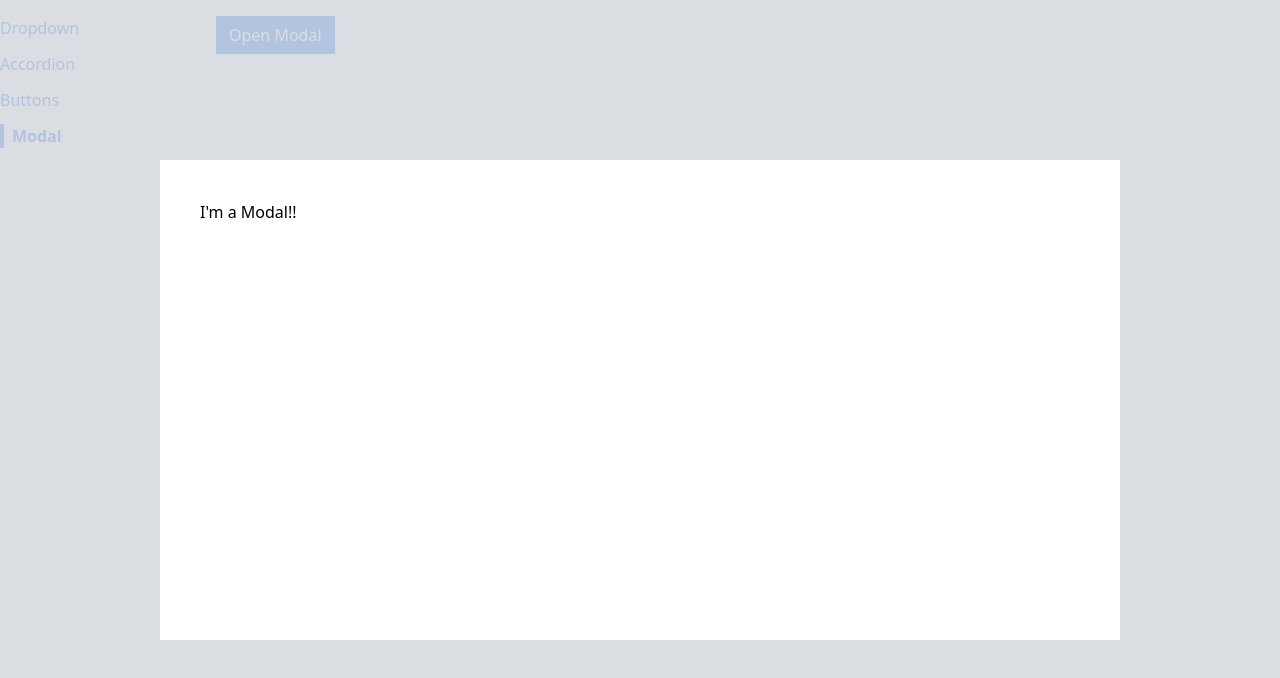
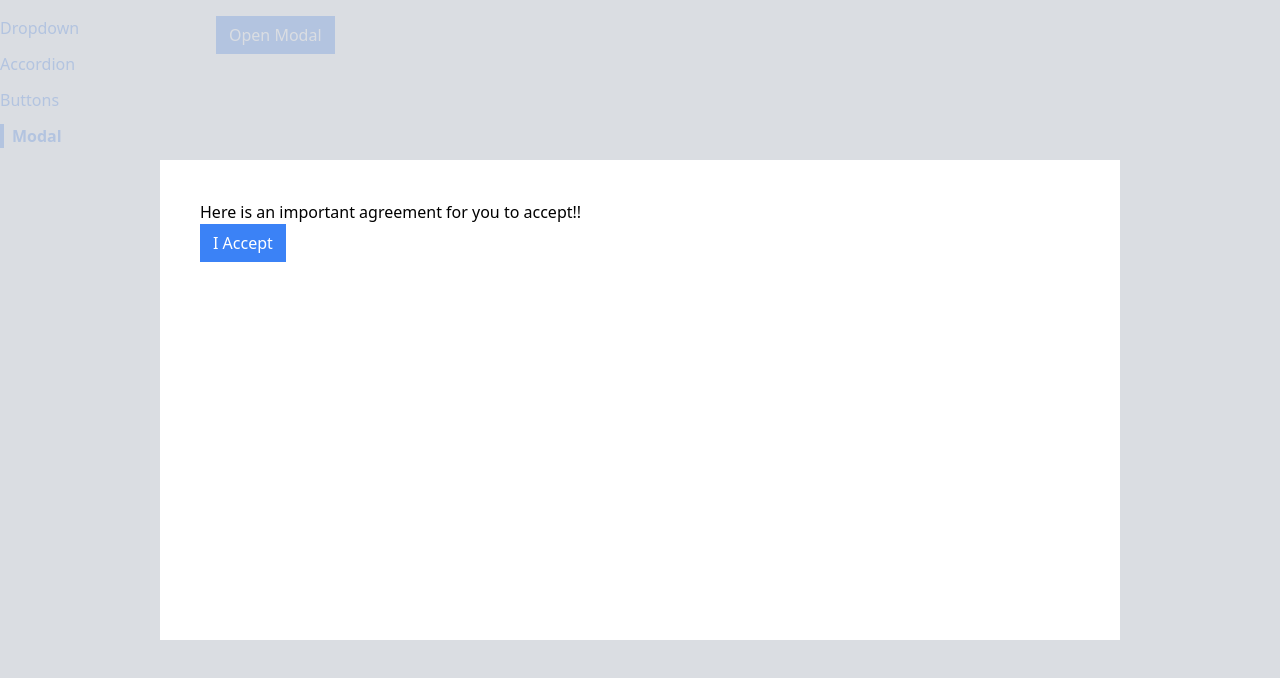
Before and after one commit to emonShimoul/udemy-react-redux-comps, a React (Create React App) app: page /modal in a window 1280 px wide. Both pictures are taken after a click on the button "Open Modal". Shown: the top 678 px of the page. Built offline with nearby package versions, Linux system fonts and the light colour scheme.

Commit message:
add content and a close button on the modal

```diff
--- a/src/components/Modal.js
+++ b/src/components/Modal.js
@@ -1,12 +1,13 @@
 import React from 'react';
 import ReactDOM from 'react-dom';
 
-const Modal = ({ onClose }) => {
+const Modal = ({ onClose, children, actionBar }) => {
     return ReactDOM.createPortal(
         <div>
             <div onClick={onClose} className='absolute inset-0 bg-gray-300 opacity-80'></div>
             <div className='absolute inset-40 p-10 bg-white'>
-                I'm a Modal!!
+                {children}
+                {actionBar}
             </div>
         </div>,
         document.querySelector('.modal-container')
--- a/src/pages/ModalPage.js
+++ b/src/pages/ModalPage.js
@@ -11,12 +11,22 @@
 
     const handleClose = () => {
         setShowModal(false);
-    }
+    };
+
+    const actionBar = (
+        <div>
+            <Button onClick={handleClose} primary>I Accept</Button>
+        </div>
+    );
+
+    const modal = <Modal onClose={handleClose} actionBar={actionBar}>
+        <p>Here is an important agreement for you to accept!!</p>
+    </Modal>;
 
     return (
         <div>
             <Button onClick={handleClick} primary>Open Modal</Button>
-            {showModal && <Modal onClose={handleClose}></Modal>}
+            {showModal && modal}
         </div>
     );
 };
```
